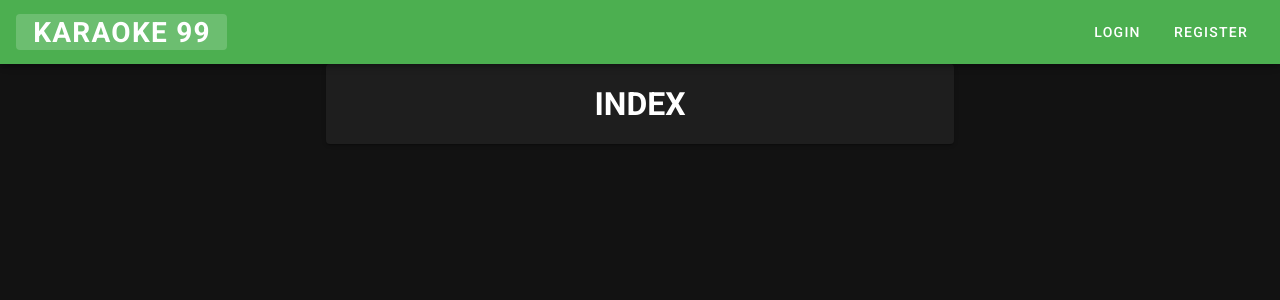
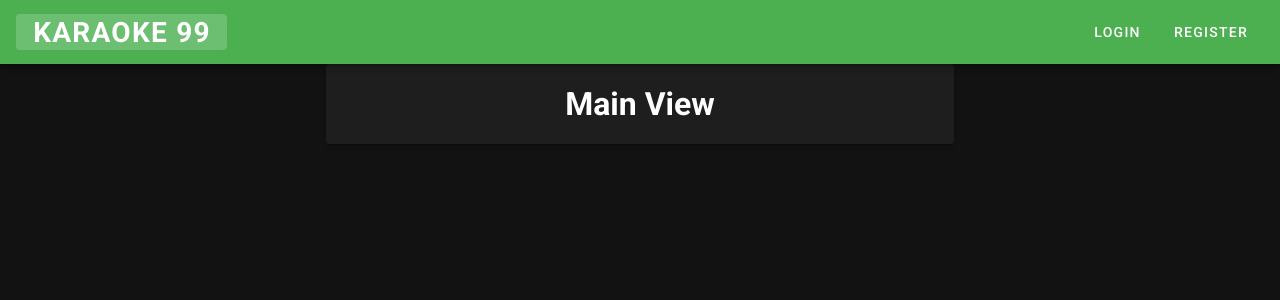
Before and after one commit to Danicast-c/soa-karaoke-client, a Nuxt app: page / in a window 1280 px wide. Shown: the top 300 px of the page. Built offline with nearby package versions, Linux system fonts and the light colour scheme; no server answers.

Commit message:
jk test 4

```diff
--- a/pages/index.vue
+++ b/pages/index.vue
@@ -2,7 +2,7 @@
   <v-row justify="center" align="center">
     <v-col cols="12" sm="8" md="6">
       <v-card class="logo py-4 d-flex justify-center">
-        <h1>INDEX</h1>
+        <h1>Main View</h1>
       </v-card>
 
     </v-col>
```
